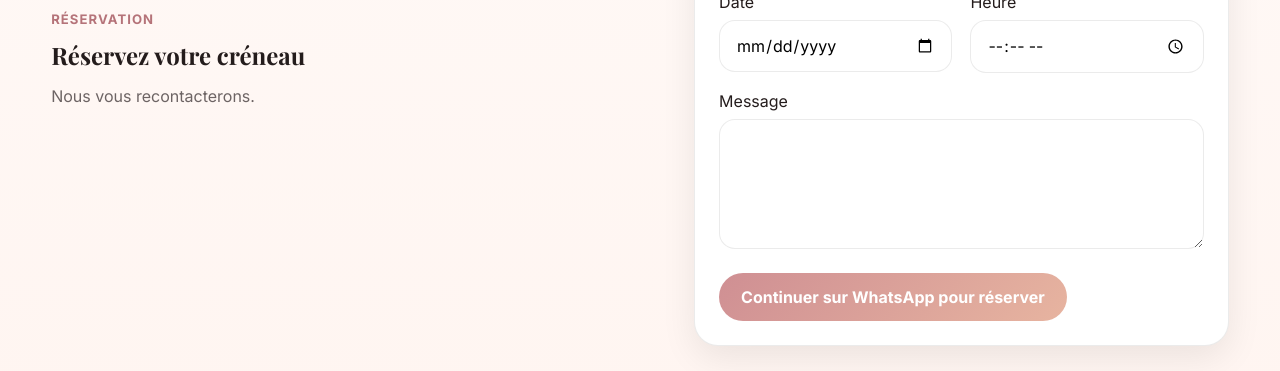
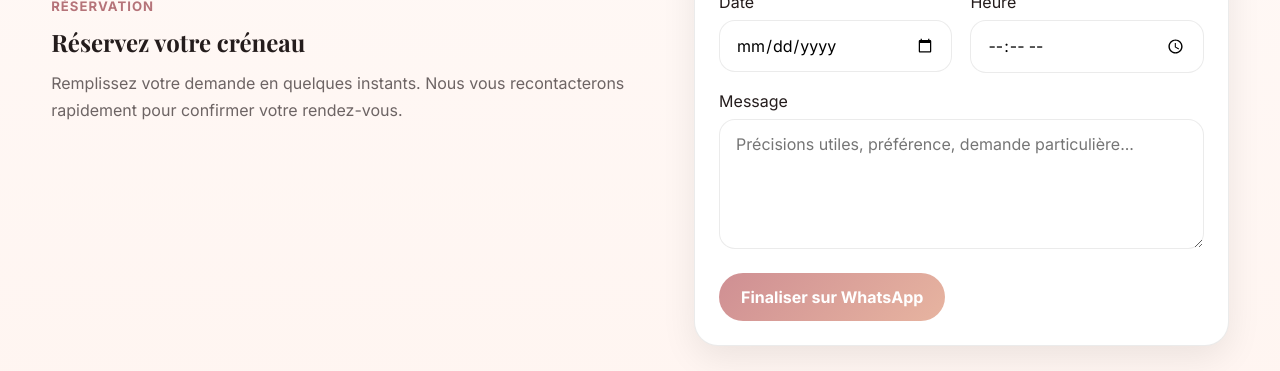
Before and after one commit to taogoulahtihamy-gif/beauty-glow-v1, a React (Vite) app in the folder frontend/: page /reservation in a window 1280 px wide. Shown: the part 390-761 px from the top of the page. Built offline with nearby package versions, Linux system fonts and the light colour scheme; no server answers.

Commit message:
update30

```diff
--- a/frontend/src/components/BookingForm.jsx
+++ b/frontend/src/components/BookingForm.jsx
@@ -1,70 +1,192 @@
-import { useEffect, useState } from 'react';
+import { useEffect, useMemo, useState } from 'react';
 import { api } from '../services/api';
+import { useAuth } from '../context/AuthContext';
 
 export default function BookingForm({ services, compact = false }) {
+  const { user } = useAuth();
+
+  const initialIdentity = useMemo(
+    () => ({
+      customerName: user?.full_name || user?.fullName || '',
+      customerEmail: user?.email || '',
+      customerPhone: user?.phone || '',
+    }),
+    [user]
+  );
+
   const [values, setValues] = useState({
-    customerName: '',
-    customerEmail: '',
-    customerPhone: '',
+    customerName: initialIdentity.customerName,
+    customerEmail: initialIdentity.customerEmail,
+    customerPhone: initialIdentity.customerPhone,
     serviceName: '',
     bookingDate: '',
     bookingTime: '',
     notes: '',
   });
+
   const [loading, setLoading] = useState(false);
   const [message, setMessage] = useState('');
+  const [isError, setIsError] = useState(false);
+
+  useEffect(() => {
+    setValues((prev) => ({
+      ...prev,
+      customerName: initialIdentity.customerName,
+      customerEmail: initialIdentity.customerEmail,
+      customerPhone: initialIdentity.customerPhone,
+    }));
+  }, [initialIdentity]);
 
   useEffect(() => {
     if (services?.length && !values.serviceName) {
-      setValues((prev) => ({ ...prev, serviceName: services[0].title }));
+      setValues((prev) => ({
+        ...prev,
+        serviceName: services[0].title,
+      }));
     }
   }, [services, values.serviceName]);
 
-  const handleChange = (e) => setValues((prev) => ({ ...prev, [e.target.name]: e.target.value }));
+  const handleChange = (e) => {
+    setValues((prev) => ({
+      ...prev,
+      [e.target.name]: e.target.value,
+    }));
+  };
 
   const handleSubmit = async (e) => {
     e.preventDefault();
     setLoading(true);
     setMessage('');
+    setIsError(false);
+
     try {
       const data = await api.createBooking(values);
-      window.open(data.whatsappSalonUrl, '_blank');
-      setMessage('Votre demande a bien été prise en compte. Nous vous contacterons rapidement pour confirmer votre rendez-vous                            ');
+
+      if (data?.whatsappSalonUrl) {
+        window.open(data.whatsappSalonUrl, '_blank');
+      }
+
+      setMessage(
+        'Votre demande a bien été prise en compte ✨ Nous vous contacterons rapidement pour confirmer votre rendez-vous.'
+      );
+
       setValues({
-
-        customerName: '',
-        customerEmail: '',
-        customerPhone: '',
+        customerName: initialIdentity.customerName,
+        customerEmail: initialIdentity.customerEmail,
+        customerPhone: initialIdentity.customerPhone,
         serviceName: services?.[0]?.title || '',
         bookingDate: '',
         bookingTime: '',
         notes: '',
       });
     } catch (err) {
-      setMessage(err.message);
+      setIsError(true);
+      setMessage(err.message || "Impossible d'envoyer votre demande.");
     } finally {
       setLoading(false);
     }
   };
 
   return (
-    <form className={`card booking-card ${compact ? 'compact-booking' : ''}`} onSubmit={handleSubmit}>
+    <form
+      className={`card booking-card ${compact ? 'compact-booking' : ''}`}
+      onSubmit={handleSubmit}
+    >
       <div className="form-grid two-col booking-grid">
-        <label className="field"><span>Nom</span><input name="customerName" value={values.customerName} onChange={handleChange} required /></label>
-        <label className="field"><span>Email</span><input type="email" name="customerEmail" value={values.customerEmail} onChange={handleChange} /></label>
-        <label className="field"><span>Téléphone</span><input name="customerPhone" value={values.customerPhone} onChange={handleChange} required /></label>
-        <label className="field"><span>Prestation</span>
-          <select name="serviceName" value={values.serviceName} onChange={handleChange} required>
-            {services?.map((service) => <option key={service.id} value={service.title}>{service.title}</option>)}
+        <label className="field">
+          <span>Nom</span>
+          <input
+            name="customerName"
+            value={values.customerName}
+            onChange={handleChange}
+            required
+          />
+        </label>
+
+        <label className="field">
+          <span>Email</span>
+          <input
+            type="email"
+            name="customerEmail"
+            value={values.customerEmail}
+            onChange={handleChange}
+          />
+        </label>
+
+        <label className="field">
+          <span>Téléphone</span>
+          <input
+            name="customerPhone"
+            value={values.customerPhone}
+            onChange={handleChange}
+            required
+          />
+        </label>
+
+        <label className="field">
+          <span>Prestation</span>
+          <select
+            name="serviceName"
+            value={values.serviceName}
+            onChange={handleChange}
+            required
+          >
+            {services?.map((service) => (
+              <option key={service.id} value={service.title}>
+                {service.title}
+              </option>
+            ))}
           </select>
         </label>
-        <label className="field"><span>Date</span><input type="date" name="bookingDate" value={values.bookingDate} onChange={handleChange} required /></label>
-        <label className="field"><span>Heure</span><input type="time" name="bookingTime" value={values.bookingTime} onChange={handleChange} required /></label>
-        <label className="field full-width"><span>Message</span><textarea name="notes" value={values.notes} onChange={handleChange} rows="5" /></label>
+
+        <label className="field">
+          <span>Date</span>
+          <input
+            type="date"
+            name="bookingDate"
+            value={values.bookingDate}
+            onChange={handleChange}
+            required
+          />
+        </label>
+
+        <label className="field">
+          <span>Heure</span>
+          <input
+            type="time"
+            name="bookingTime"
+            value={values.bookingTime}
+            onChange={handleChange}
+            required
+          />
+        </label>
+
+        <label className="field full-width">
+          <span>Message</span>
+          <textarea
+            name="notes"
+            value={values.notes}
+            onChange={handleChange}
+            rows="5"
+            placeholder="Précisions utiles, préférence, demande particulière..."
+          />
+        </label>
       </div>
-      {message && <p className="info-text">{message}</p>}
+
+      {message ? (
+        <p className={isError ? 'error-text' : 'info-text'}>{message}</p>
+      ) : null}
+
+      {user ? (
+        <p className="small-note">
+          Vos informations ont été préremplies depuis votre compte.
+        </p>
+      ) : null}
+
       <div className="form-submit-space">
-        <button className="btn btn-primary full-mobile" disabled={loading}>{loading ? 'Envoi...' : 'Continuer sur WhatsApp pour réserver'}</button>
+        <button className="btn btn-primary full-mobile" disabled={loading} type="submit">
+          {loading ? 'Envoi...' : 'Finaliser sur WhatsApp'}
+        </button>
       </div>
     </form>
   );
--- a/frontend/src/pages/BookingPage.jsx
+++ b/frontend/src/pages/BookingPage.jsx
@@ -4,7 +4,10 @@ import { api } from '../services/api';
 
 export default function BookingPage() {
   const [site, setSite] = useState(null);
-  useEffect(() => { api.getSite().then(setSite).catch(console.error); }, []);
+
+  useEffect(() => {
+    api.getSite().then(setSite).catch(console.error);
+  }, []);
 
   return (
     <section className="section">
@@ -12,8 +15,12 @@ export default function BookingPage() {
         <div>
           <span className="eyebrow">Réservation</span>
           <h1>Réservez votre créneau</h1>
-          <p>Nous vous recontacterons.</p>
+          <p>
+            Remplissez votre demande en quelques instants. Nous vous recontacterons
+            rapidement pour confirmer votre rendez-vous.
+          </p>
         </div>
+
         <BookingForm services={site?.services || []} />
       </div>
     </section>
--- a/frontend/src/styles/global.css
+++ b/frontend/src/styles/global.css
@@ -2524,3 +2524,6 @@ td {
 .client-account-card .form-submit-space {
   margin-top: 8px;
 }
+.booking-card .small-note {
+  margin-top: 10px;
+}
```
